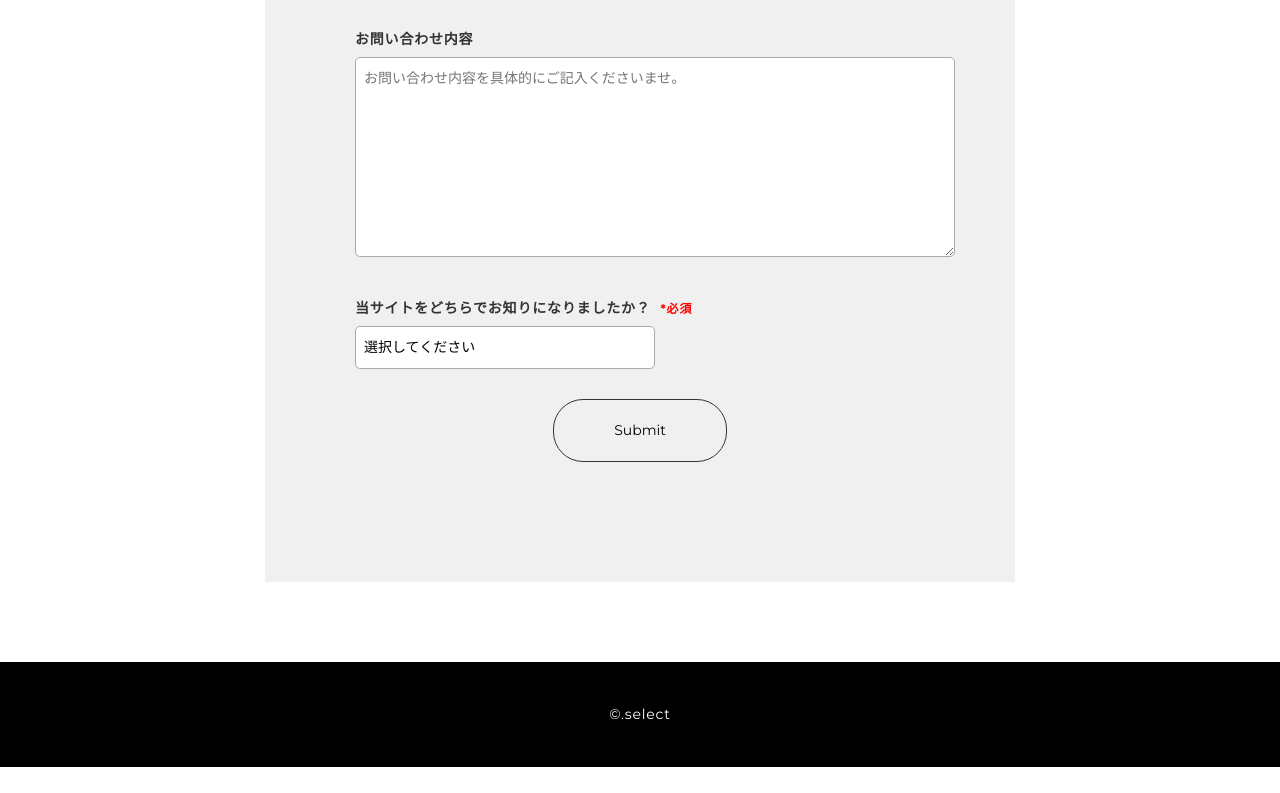
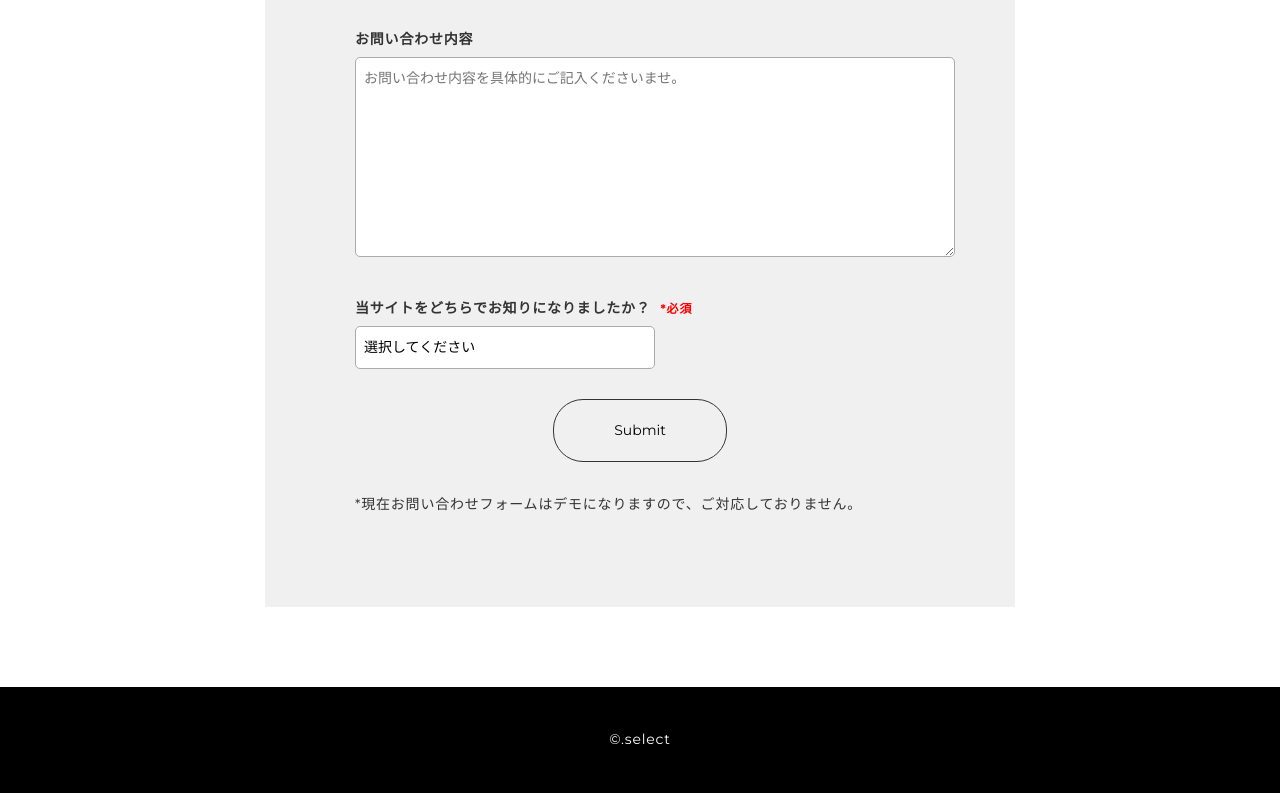
Before and after one commit to yuji-jp/Portfolio, a plain HTML site: page contact.html in a window 1280 px wide. Shown: the part 988-1781 px from the top of the page. Before the commit the page ends 1755 px from the top, so only its background shows below. Drawn offline with nearby package versions, Linux system fonts and the light colour scheme.

Commit message:
Update contact.html

```diff
--- a/contact.html
+++ b/contact.html
@@ -121,6 +121,8 @@
             <div class="form-btn">
               <input type="submit" class="btn"></input>
             </div>
+
+          <p class="form-text">*現在お問い合わせフォームはデモになりますので、ご対応しておりません。</p>
           </form>
         </div>
     </section>
```
